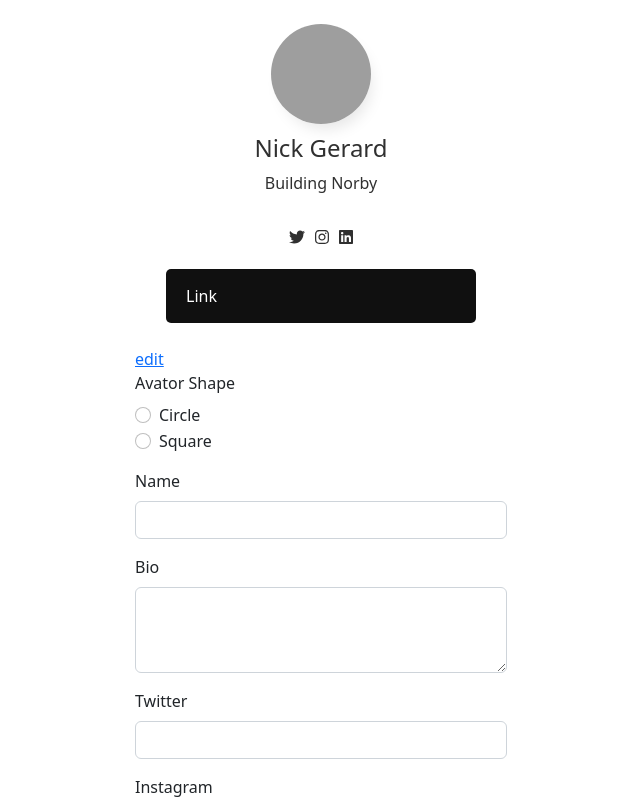
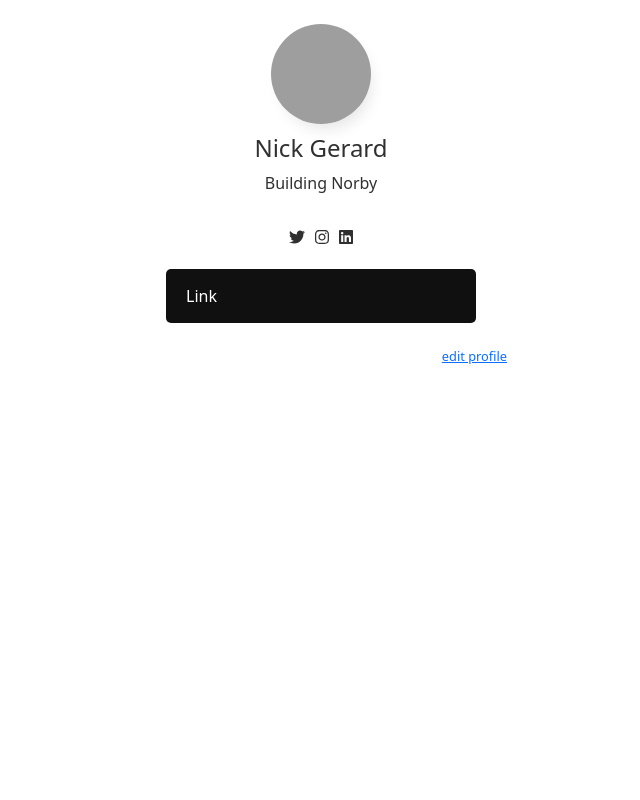
Before and after one commit to denzildoyle/profile-theme-editor, an Angular app: page / in a window 1280 px wide. Shown: the top 800 px of the page, without its empty margins (319-959 px from the left). Built offline with nearby package versions, Linux system fonts and the light colour scheme; grey boxes are pictures that could not be loaded.

Commit message:
Show and hide edit profile section

```diff
--- a/src/app/edit/edit.component.html
+++ b/src/app/edit/edit.component.html
@@ -1,6 +1,6 @@
 <div class="edit-profile mt-4">
-    <a href="#" class="link-edit">edit</a>
-
+    <a href="#" (click)="toggle()" class="link-edit">edit profile</a>
+    <div *ngIf="show">
         <div class="mb-3">
             <label class="form-label">Avator Shape</label>
             <div class="form-check">
@@ -57,3 +57,5 @@
             <label class="form-label">Text Color</label>
             <input type="color" class="form-control form-control-color">
         </div>
+    </div>
+</div>
--- a/src/app/edit/edit.component.scss
+++ b/src/app/edit/edit.component.scss
@@ -0,0 +1,7 @@
+.edit-profile{
+    .link-edit{
+        display: block;
+        text-align: right;
+        font-size: .8em;
+    }
+}
--- a/src/app/edit/edit.component.ts
+++ b/src/app/edit/edit.component.ts
@@ -1,4 +1,4 @@
-import { Component } from '@angular/core';
+import { Component} from '@angular/core';
 
 @Component({
   selector: 'app-edit',
@@ -7,4 +7,9 @@ import { Component } from '@angular/core';
 })
 export class EditComponent {
 
+  public show:boolean = false;
+
+  toggle() {
+    this.show = !this.show;
+  }
 }
```
Lines whose indentation alone changed are shown as unchanged.
